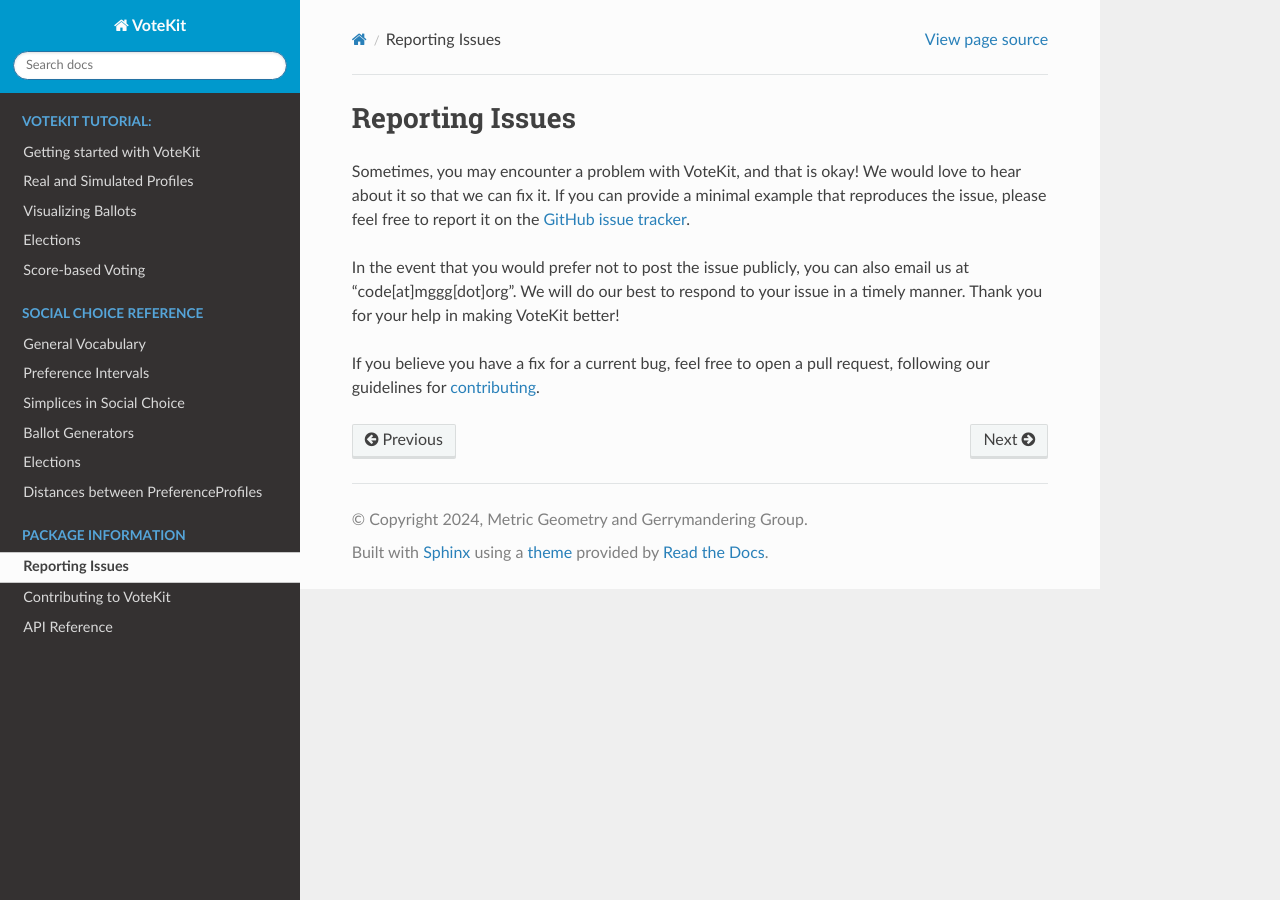
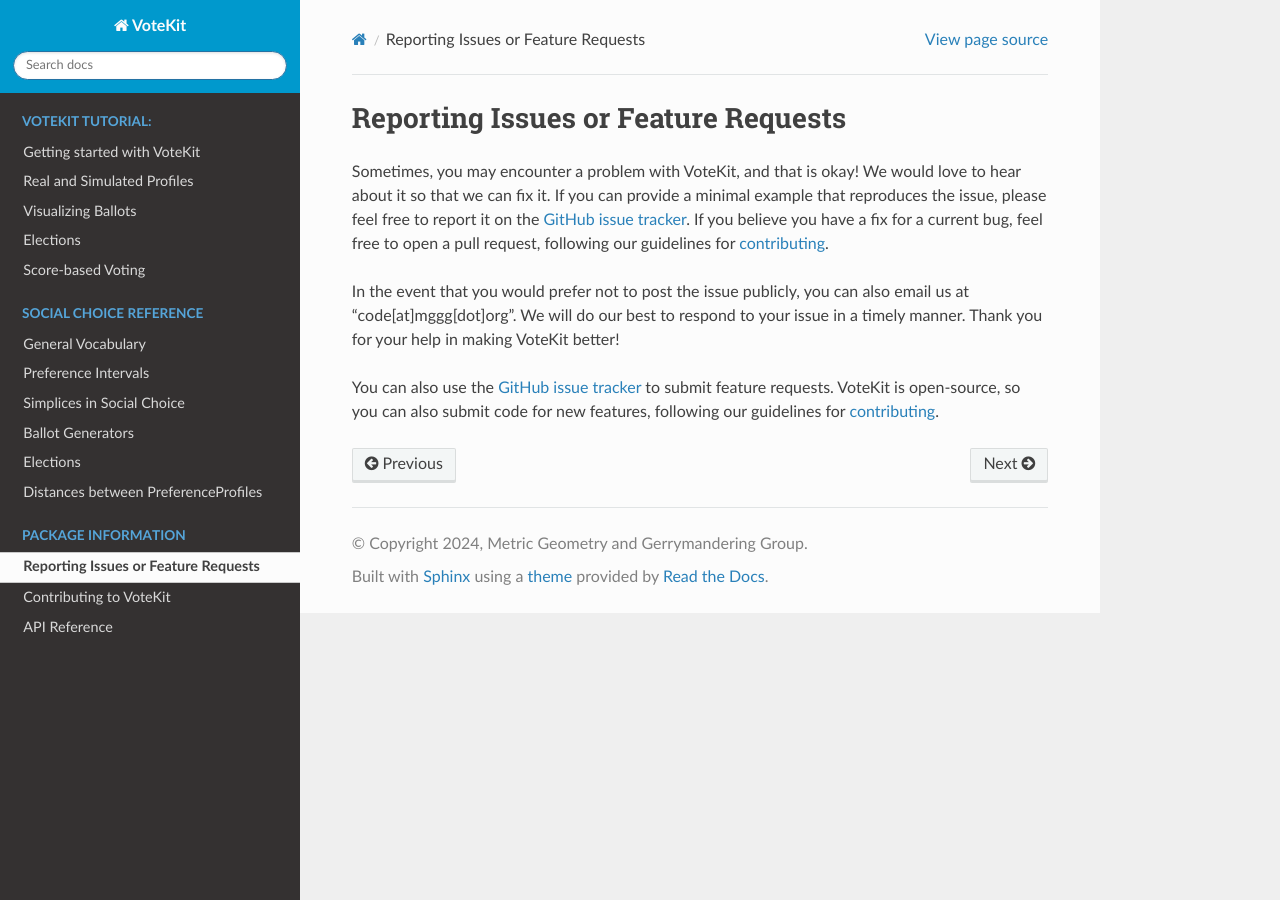
Before and after one commit to mggg/VoteKit, a Sphinx documentation site: the page built from docs/package_info/issues.rst, in a window 1280 px wide. Built offline with Sphinx 7.4.7 and the Read the Docs theme 3.1.0, drawn with Linux system fonts in a browser that asks for light colours.

Commit message:
update issues, feature request

```diff
--- a/docs/package_info/issues.rst
+++ b/docs/package_info/issues.rst
@@ -1,15 +1,18 @@
-================
-Reporting Issues
-================
+====================================
+Reporting Issues or Feature Requests
+====================================
 
 Sometimes, you may encounter a problem with VoteKit, and that is okay! We would
 love to hear about it so that we can fix it. If you can provide a minimal example that
 reproduces the issue, please feel free to report it on the `GitHub issue tracker
 <https://github.com/mggg/VoteKit/issues>`_.
+If you believe you have a fix for a current bug, feel free to open a pull request, following our
+guidelines for `contributing <contributing.rst>`_.
 
 In the event that you would prefer not to post the issue publicly, you can also email
 us at "code[at]mggg[dot]org". We will do our best to respond to your issue in a timely
 manner. Thank you for your help in making VoteKit better!
 
-If you believe you have a fix for a current bug, feel free to open a pull request, following our
+You can also use the `GitHub issue tracker
+<https://github.com/mggg/VoteKit/issues>`_ to submit feature requests. VoteKit is open-source, so you can also submit code for new features, following our
 guidelines for `contributing <contributing.rst>`_.
```
